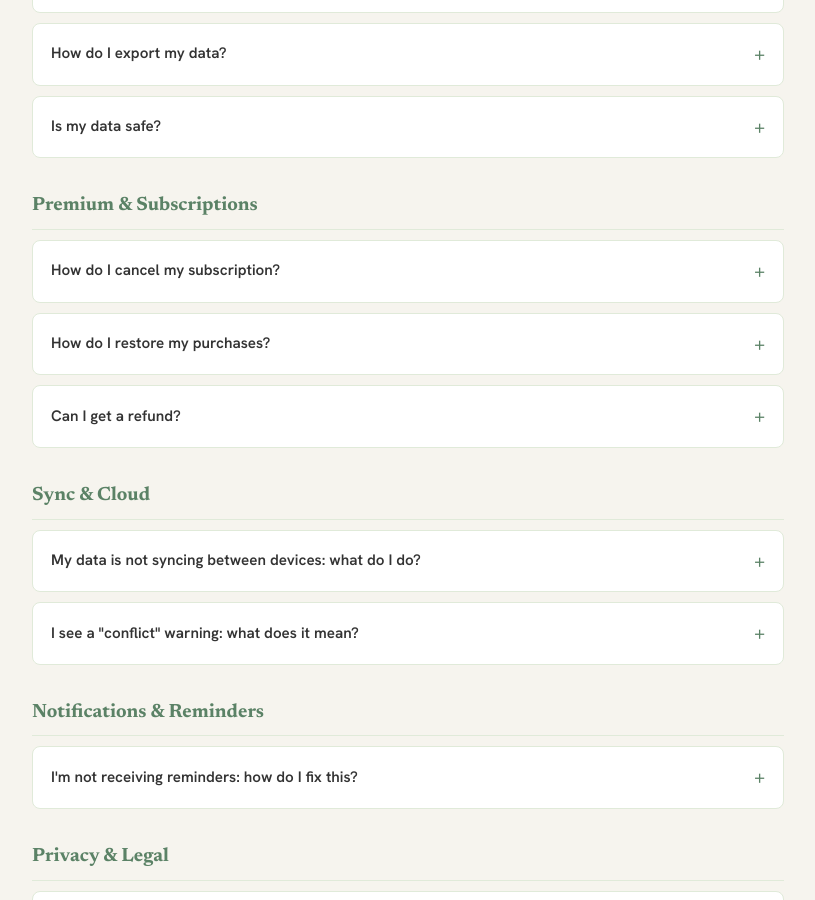
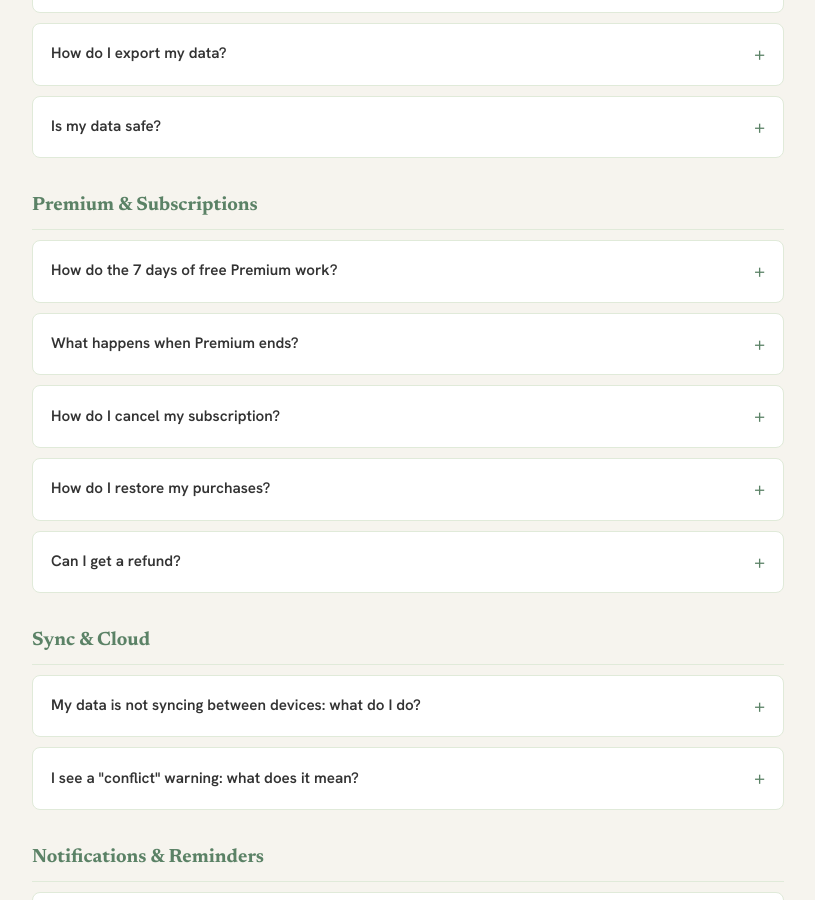
Before and after one commit to mxaaz/PetPetumMobile, a Jekyll site: the page faq.html, which Jekyll copies as it is, in a window 1280 px wide and 900 px high, scrolled down 356 px. Shown: the whole window, without its empty margins (232-1047 px from the left). Built offline with Jekyll 4.4.1, drawn with Linux system fonts in a browser that asks for light colours.

Commit message:
content: FAQ o 7 dniach Premium i o tym, co po jego zakończeniu (PL i EN)

```diff
--- a/faq.html
+++ b/faq.html
@@ -113,6 +113,28 @@
       </details>
 
       <h2>Premium &amp; Subscriptions</h2>
+
+      <details>
+        <summary>How do the 7 days of free Premium work?</summary>
+        <div class="answer">
+          <p>It is a free trial of full Premium that you start in the app as a subscription in Google Play or the App Store. For 7 days you pay nothing.</p>
+          <ol>
+            <li>On day 8 the subscription renews automatically and the store charges for the plan you picked.</li>
+            <li>You can cancel anytime, in the store where you started the trial. Cancel before day 7 ends and you pay nothing.</li>
+            <li>After cancelling, Premium access lasts until the end of the paid period.</li>
+            <li>The <strong>Settings → Premium</strong> screen in the app shows how many trial days are left.</li>
+          </ol>
+          <p>Step by step cancelling instructions are below, under "How do I cancel my subscription?".</p>
+        </div>
+      </details>
+
+      <details>
+        <summary>What happens when Premium ends?</summary>
+        <div class="answer">
+          <p>The app returns to the Free plan and access to Premium features expires. <strong>Your data stays.</strong> We do not delete pet profiles, health history, entries or photos, so everything is in place if you subscribe again.</p>
+          <p>You can export your data anytime: <strong>Settings → Export my data</strong>.</p>
+        </div>
+      </details>
 
       <details>
         <summary>How do I cancel my subscription?</summary>
@@ -258,6 +280,28 @@
       <h2>Premium i subskrypcje</h2>
 
       <details>
+        <summary>Jak działa 7 dni Premium za darmo?</summary>
+        <div class="answer">
+          <p>To bezpłatny okres próbny pełnego Premium, który uruchamiasz w aplikacji jako subskrypcję w Google Play albo App Store. Przez 7 dni nie płacisz nic.</p>
+          <ol>
+            <li>Ósmego dnia subskrypcja odnawia się automatycznie i sklep pobiera opłatę za wybrany plan.</li>
+            <li>Anulujesz w każdej chwili, w sklepie, w którym uruchomiłeś/aś okres próbny. Jeśli zrobisz to przed końcem 7 dnia, nie zapłacisz nic.</li>
+            <li>Po anulowaniu dostęp do Premium trwa do końca opłaconego okresu.</li>
+            <li>Ile dni zostało do końca okresu próbnego, widzisz na ekranie <strong>Ustawienia → Premium</strong> w aplikacji.</li>
+          </ol>
+          <p>Instrukcja anulowania krok po kroku jest niżej, w pytaniu „Jak anulować subskrypcję?".</p>
+        </div>
+      </details>
+
+      <details>
+        <summary>Co się dzieje po zakończeniu Premium?</summary>
+        <div class="answer">
+          <p>Aplikacja wraca do planu Free, a dostęp do funkcji Premium wygasa. <strong>Twoje dane zostają.</strong> Nie kasujemy profili pupili, historii zdrowia, wpisów ani zdjęć, więc po ponownym wykupieniu Premium wszystko jest na swoim miejscu.</p>
+          <p>Dane możesz w każdej chwili wyeksportować: <strong>Ustawienia → Eksportuj moje dane</strong>.</p>
+        </div>
+      </details>
+
+      <details>
         <summary>Jak anulować subskrypcję?</summary>
         <div class="answer">
           <p><strong>Google Play (Android):</strong></p>
```
